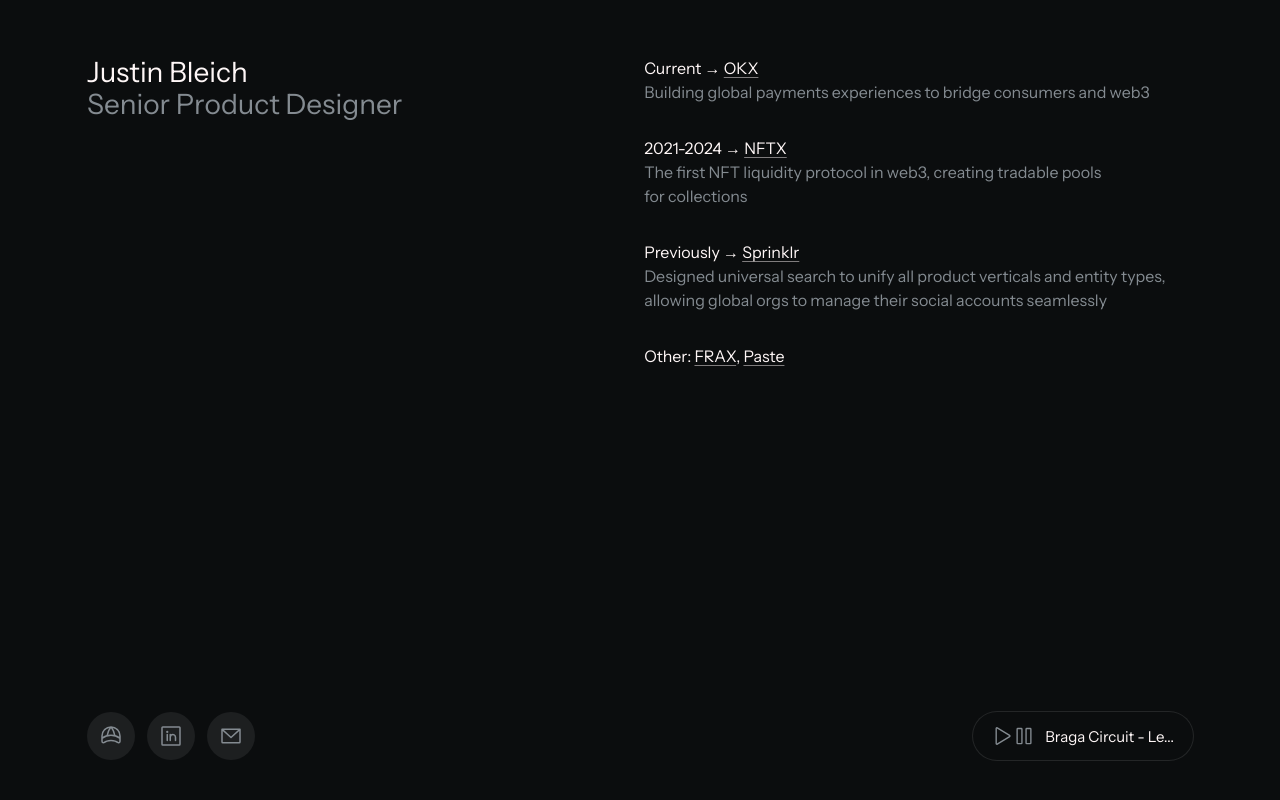
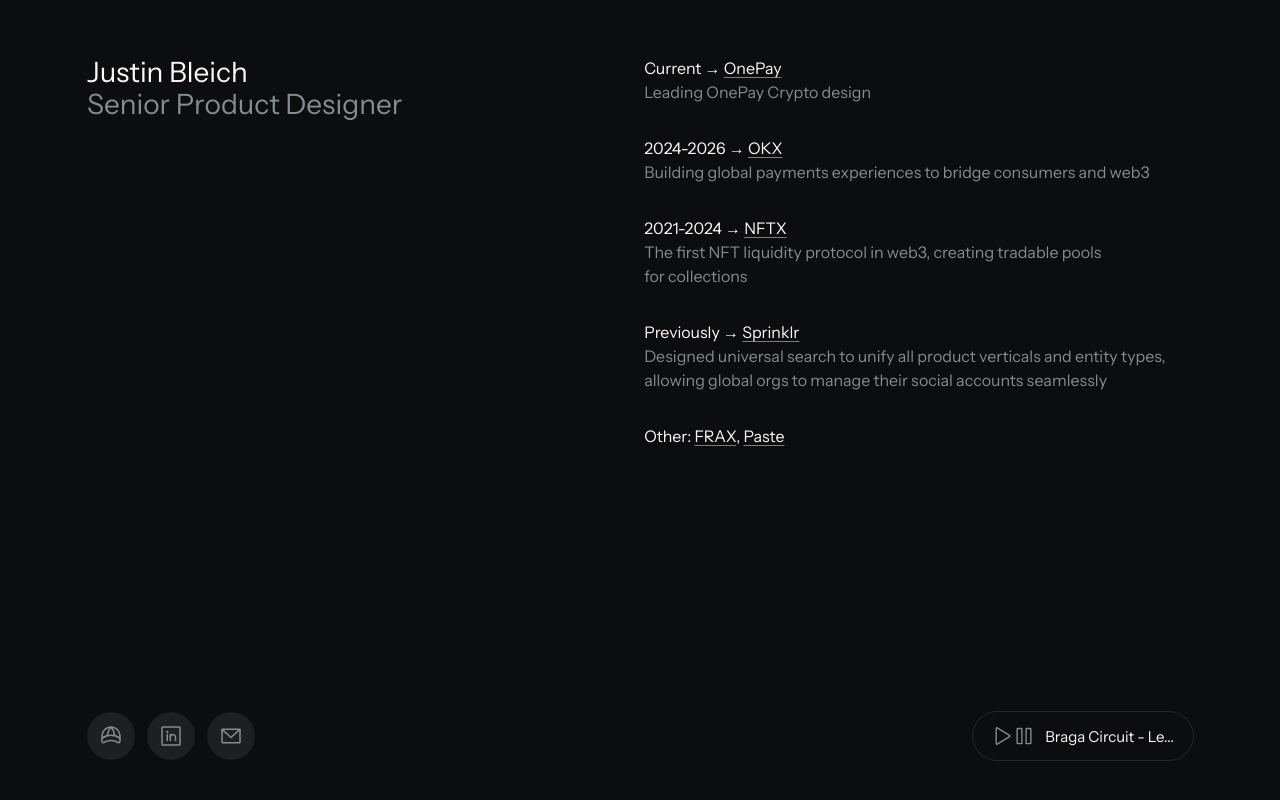
Before and after one commit to justinbleich/justinbleich-com, a React (Vite) app: page / in a window 1280 px wide. Built offline with nearby package versions, Linux system fonts and the light colour scheme.

Commit message:
Update current work history

```diff
--- a/src/App.jsx
+++ b/src/App.jsx
@@ -9,6 +9,12 @@
 const roles = [
   {
     marker: "Current",
+    company: "OnePay",
+    href: "https://www.onepay.com",
+    summary: "Leading OnePay Crypto design",
+  },
+  {
+    marker: "2024-2026",
     company: "OKX",
     href: "https://www.okx.com",
     summary: "Building global payments experiences to bridge consumers and web3",
```
